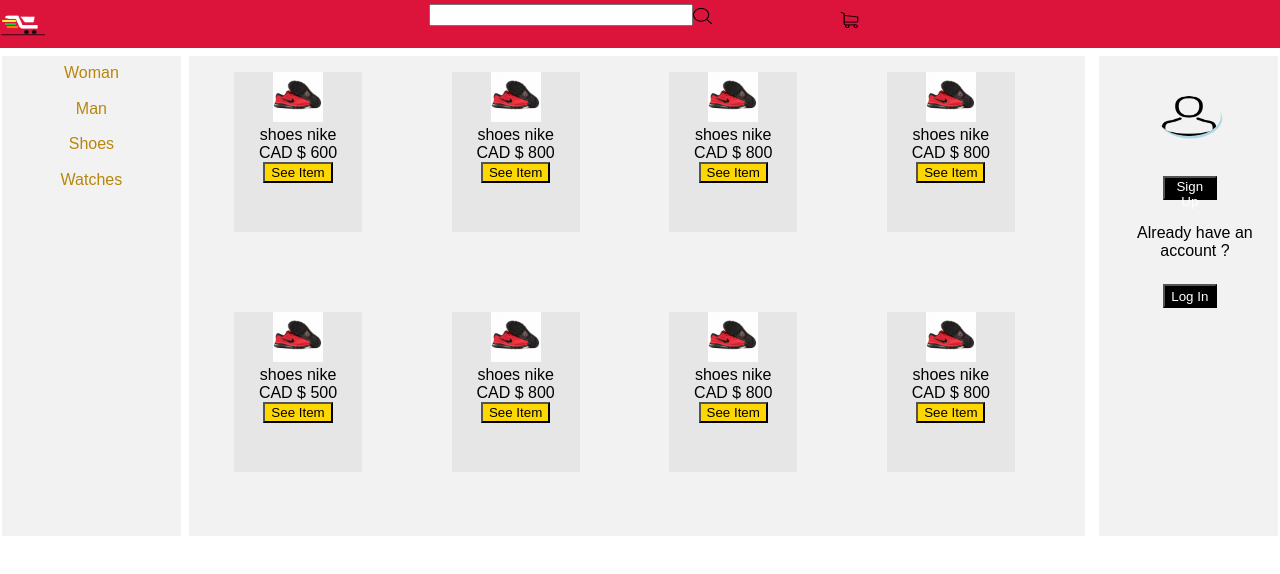
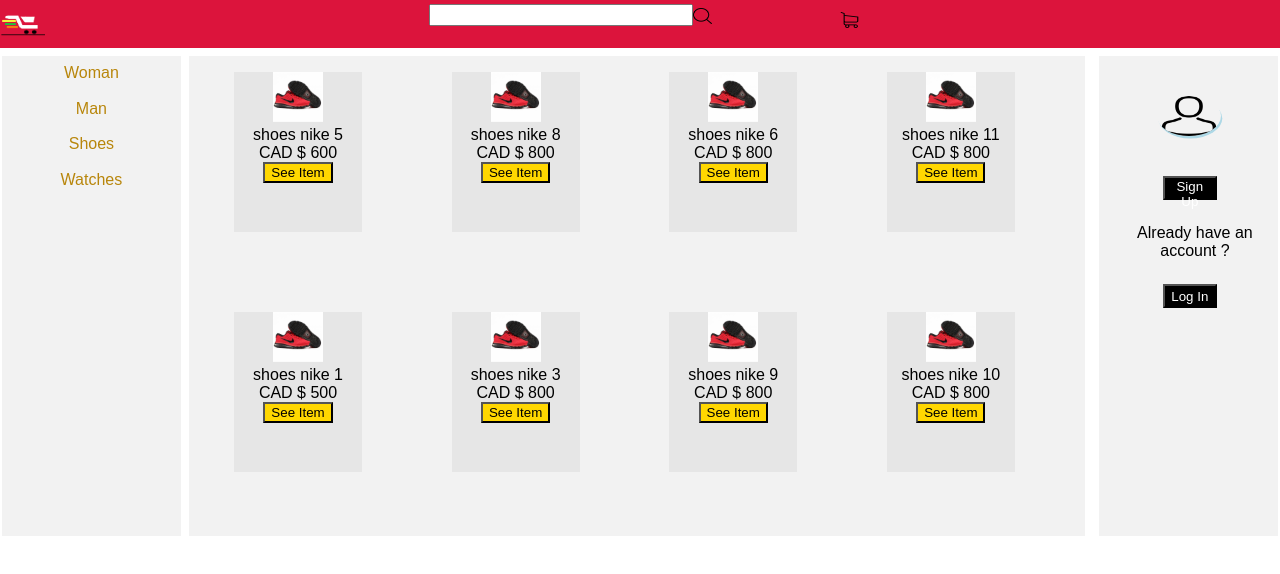
Before and after one commit to DavidNeiOs/Allibay-project, a React (Create React App) app in the folder frontend/: page / in a window 1280 px wide. Shown: the top 574 px of the page. Built offline with nearby package versions, Linux system fonts and the light colour scheme.

Commit message:
cambio mio

```diff
--- a/frontend/src/App.js
+++ b/frontend/src/App.js
@@ -28,18 +28,18 @@
     super()
     this.state = {
       items: [
-      { itemID: 1 , blurb: 'shoes nike', description: 'lorem ipsum ...', price: 500, category: 'shoes', image:'tennisNikeRed.png'},
-      { itemID: 2 , blurb: 'shoes nike', description: 'lorem ipsum ...', price: 800, category: 'shoes', image:'tennisNikeRed.png'},
-      { itemID: 3 , blurb: 'shoes nike', description: 'lorem ipsum ...', price: 800, category: 'shoes', image:'tennisNikeRed.png'},
-      { itemID: 4 , blurb: 'shoes nike', description: 'lorem ipsum ...', price: 700, category: 'shoes', image:'tennisNikeRed.png'},
-      { itemID: 5, blurb: 'shoes nike', description: 'lorem ipsum ...', price: 600, category: 'shoes', image:'tennisNikeRed.png'},
-      { itemID: 6 , blurb: 'shoes nike', description: 'lorem ipsum ...', price: 800, category: 'shoes', image:'tennisNikeRed.png'},
-      { itemID: 7 , blurb: 'shoes nike', description: 'lorem ipsum ...', price: 800, category: 'shoes', image:'tennisNikeRed.png'},
-      { itemID: 8 , blurb: 'shoes nike', description: 'lorem ipsum ...', price: 800, category: 'shoes', image:'tennisNikeRed.png'},
-      { itemID: 9 , blurb: 'shoes nike', description: 'lorem ipsum ...', price: 800, category: 'shoes', image:'tennisNikeRed.png'},
-      { itemID: 10 , blurb: 'shoes nike', description: 'lorem ipsum ...', price: 800, category: 'shoes', image:'tennisNikeRed.png'},
-      { itemID: 11 , blurb: 'shoes nike', description: 'lorem ipsum ...', price: 800, category: 'shoes', image:'tennisNikeRed.png'},
-      { itemID: 12 , blurb: 'shoes nike', description: 'lorem ipsum ...', price: 800, category: 'shoes', image:'tennisNikeRed.png' }
+      { itemID: 1 , blurb: 'shoes nike 1', description: 'lorem ipsum ...', price: 500, category: 'shoes', image:'tennisNikeRed.png'},
+      { itemID: 2 , blurb: 'shoes nike 2', description: 'lorem ipsum ...', price: 800, category: 'shoes', image:'tennisNikeRed.png'},
+      { itemID: 3 , blurb: 'shoes nike 3', description: 'lorem ipsum ...', price: 800, category: 'shoes', image:'tennisNikeRed.png'},
+      { itemID: 4 , blurb: 'shoes nike 4', description: 'lorem ipsum ...', price: 700, category: 'shoes', image:'tennisNikeRed.png'},
+      { itemID: 5, blurb: 'shoes nike 5', description: 'lorem ipsum ...', price: 600, category: 'shoes', image:'tennisNikeRed.png'},
+      { itemID: 6 , blurb: 'shoes nike 6', description: 'lorem ipsum ...', price: 800, category: 'shoes', image:'tennisNikeRed.png'},
+      { itemID: 7 , blurb: 'shoes nike 7', description: 'lorem ipsum ...', price: 800, category: 'shoes', image:'tennisNikeRed.png'},
+      { itemID: 8 , blurb: 'shoes nike 8', description: 'lorem ipsum ...', price: 800, category: 'shoes', image:'tennisNikeRed.png'},
+      { itemID: 9 , blurb: 'shoes nike 9', description: 'lorem ipsum ...', price: 800, category: 'shoes', image:'tennisNikeRed.png'},
+      { itemID: 10 , blurb: 'shoes nike 10', description: 'lorem ipsum ...', price: 800, category: 'shoes', image:'tennisNikeRed.png'},
+      { itemID: 11 , blurb: 'shoes nike 11', description: 'lorem ipsum ...', price: 800, category: 'shoes', image:'tennisNikeRed.png'},
+      { itemID: 12 , blurb: 'shoes nike 12', description: 'lorem ipsum ...', price: 800, category: 'shoes', image:'tennisNikeRed.png' }
       ],  // this list contains all the items
       randomItems: [], // this list contains 10 random items from the items list
       categories: [],
```
